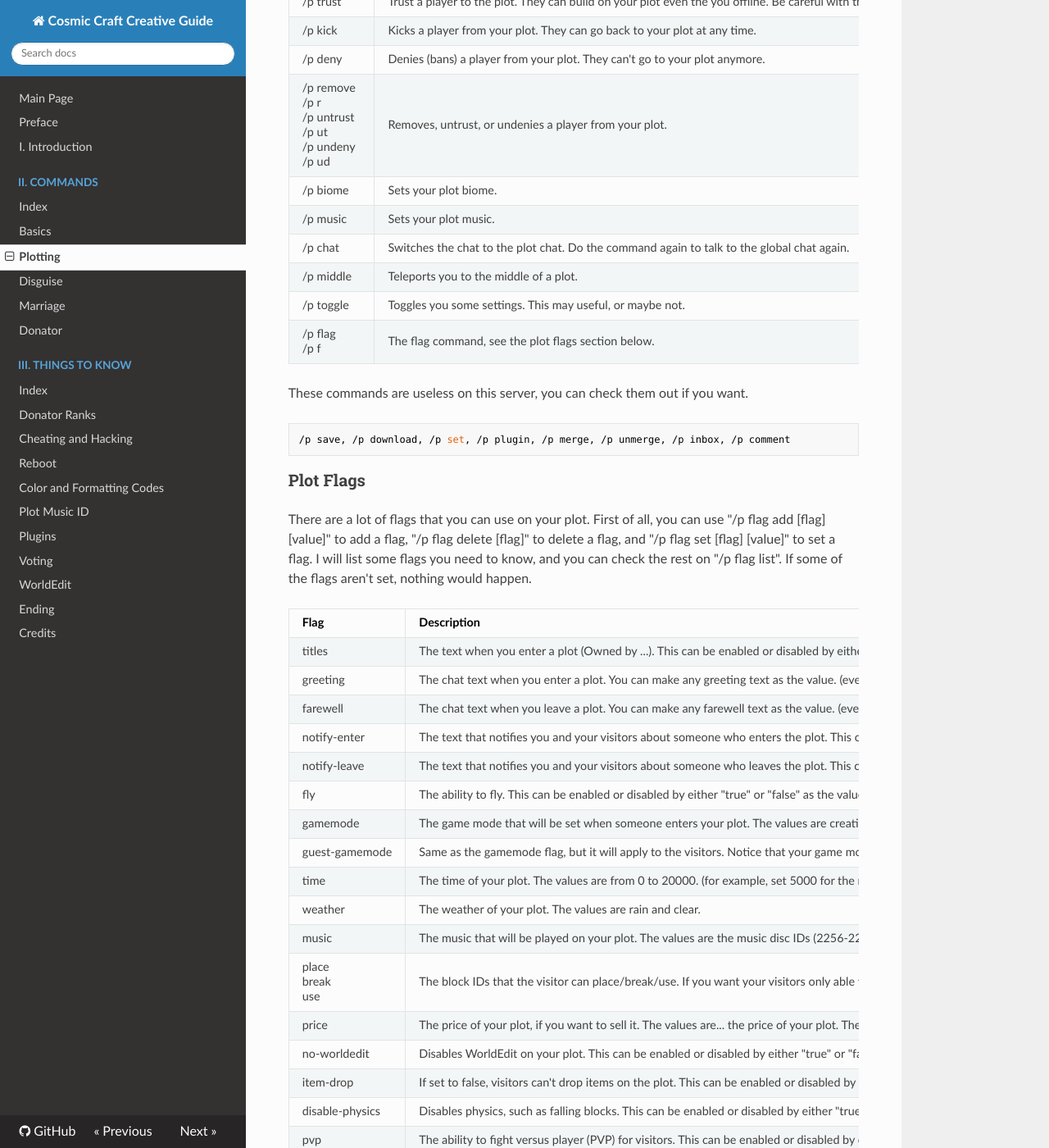
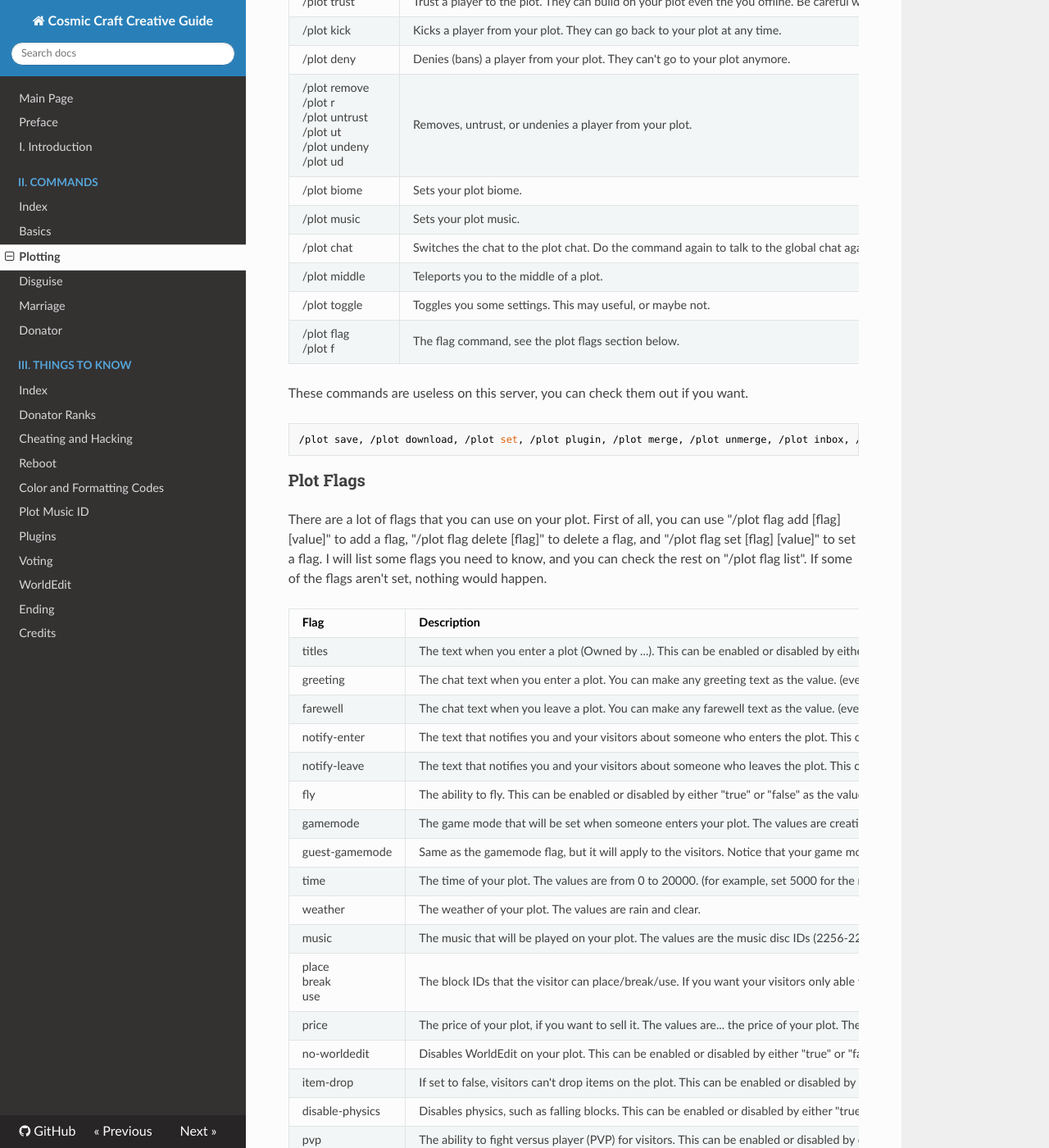
Before and after one commit to limejuce/cc-creative-guide, an MkDocs documentation site: the page built from docs/commands/plotting.md, in a window 1280 px wide and 1400 px high, scrolled down 588 px. Shown: the whole window at 82% size. Built offline with MkDocs 1.6.1, drawn with Linux system fonts in a browser that asks for light colours; nearby versions of some CDN libraries; old or Windows-style settings are respelled for this version of MkDocs; some of the changed text lies outside the part shown.

Commit message:
27/09/2018

````diff
--- a/docs/commands/plotting.md
+++ b/docs/commands/plotting.md
@@ -1,37 +1,37 @@
 <h2>II.2. Commands - Plotting</h2>
 
-The plot command is important on this creative. We will use /p for the rest of this section.
+The plot command is important on this creative. We will use /plot for the rest of this section.
 
 | Commands | Description |
 | --- | --- |
-| /p auto | Claims a random plot. You can claim 3 plots as a normal player, 4 as a Donator 1, 5 as a Donator 2, and 6 as a Donator 3
-| /p claim | Claims an empty plot, use this commands inside an empty plot.
-| /p buy | Buys a plot that is on sale.
-| /p delete | Deletes your plot from the existence. Watch out.
-| /p home<br>/p h<br>/p visit<br>/p v<br>/p goto | Goes to a plot. <br>If there is no identifier, it will teleport you to your own plot. <br>If there is a number, it will teleport you to your plot that you specify. ("/p h 2" goes to your second plot). <br>If there is a player name, it will teleport you the player's (first) plot. ("/p h Pixel5958" goes to my first plot). <br>Add a number and it will teleport you to the specified player's plot. ("/p h Pixel5958 2" goes to my second plot). <br>You can also use coordinates to go to a specific plot. ("/p h 0;1" goes to the spawn plot)
-| /p info | Tells you about a plot. Stand in a plot, use the command, and you will get informations about the plot.
-| /p add | Adds a player to the plot. They can build on your plot when the owner online.
-| /p trust | Trust a player to the plot. They can build on your plot even the you offline. Be careful with this command
-| /p kick | Kicks a player from your plot. They can go back to your plot at any time.
-| /p deny | Denies (bans) a player from your plot. They can't go to your plot anymore.
-| /p remove<br>/p r<br>/p untrust<br>/p ut<br>/p undeny<br>/p ud | Removes, untrust, or undenies a player from your plot.
-| /p biome | Sets your plot biome.
-| /p music | Sets your plot music.
-| /p chat | Switches the chat to the plot chat. Do the command again to talk to the global chat again.
-| /p middle | Teleports you to the middle of a plot.
-| /p toggle | Toggles you some settings. This may useful, or maybe not.
-| /p flag<br>/p f | The flag command, see the plot flags section below.
+| /plot auto | Claims a random plot. You can claim 3 plots as a normal player, 4 as a Donator 1, 5 as a Donator 2, and 6 as a Donator 3
+| /plot claim | Claims an empty plot, use this commands inside an empty plot.
+| /plot buy | Buys a plot that is on sale.
+| /plot delete | Deletes your plot from the existence. Watch out.
+| /plot home<br>/plot h<fbr>/plot visit<br>/plot v<br>/plot goto | Goes to a plot. <br>If there is no identifier, it will teleport you to your own plot. <br>If there is a number, it will teleport you to your plot that you specify. ("/plot h 2" goes to your second plot). <br>If there is a player name, it will teleport you the player's (first) plot. ("/plot h Pixel5958" goes to my first plot). <br>Add a number and it will teleport you to the specified player's plot. ("/plot h Pixel5958 2" goes to my second plot). <br>You can also use coordinates to go to a specific plot. ("/plot h 0;1" goes to the spawn plot)
+| /plot info | Tells you about a plot. Stand in a plot, use the command, and you will get informations about the plot.
+| /plot add | Adds a player to the plot. They can build on your plot when the owner online.
+| /plot trust | Trust a player to the plot. They can build on your plot even the you offline. Be careful with this command
+| /plot kick | Kicks a player from your plot. They can go back to your plot at any time.
+| /plot deny | Denies (bans) a player from your plot. They can't go to your plot anymore.
+| /plot remove<br>/plot r<br>/plot untrust<br>/plot ut<br>/plot undeny<br>/plot ud | Removes, untrust, or undenies a player from your plot.
+| /plot biome | Sets your plot biome.
+| /plot music | Sets your plot music.
+| /plot chat | Switches the chat to the plot chat. Do the command again to talk to the global chat again.
+| /plot middle | Teleports you to the middle of a plot.
+| /plot toggle | Toggles you some settings. This may useful, or maybe not.
+| /plot flag<br>/plot f | The flag command, see the plot flags section below.
 
 
 These commands are useless on this server, you can check them out if you want.
 
 ```
-/p save, /p download, /p set, /p plugin, /p merge, /p unmerge, /p inbox, /p comment
+/plot save, /plot download, /plot set, /plot plugin, /plot merge, /plot unmerge, /plot inbox, /plot comment
 ```
 
 ### Plot Flags
 
-There are a lot of flags that you can use on your plot. First of all, you can use "/p flag add [flag] [value]" to add a flag, "/p flag delete [flag]" to delete a flag, and "/p flag set [flag] [value]" to set a flag. I will list some flags you need to know, and you can check the rest on "/p flag list". If some of the flags aren't set, nothing would happen.
+There are a lot of flags that you can use on your plot. First of all, you can use "/plot flag add [flag] [value]" to add a flag, "/plot flag delete [flag]" to delete a flag, and "/plot flag set [flag] [value]" to set a flag. I will list some flags you need to know, and you can check the rest on "/plot flag list". If some of the flags aren't set, nothing would happen.
 
 | Flag | Description |
 | --- | ---
@@ -45,9 +45,9 @@ There are a lot of flags that you can use on your plot. First of all, you can us
 | guest-gamemode | Same as the gamemode flag, but it will apply to the visitors. Notice that your game mode won't affected.
 | time | The time of your plot. The values are from 0 to 20000. (for example, set 5000 for the morning, 10000 for noon, and 15000 for the afternoon)
 | weather | The weather of your plot. The values are rain and clear.
-| music | The music that will be played on your plot. The values are the music disc IDs (2256-2267). It would be easier to use /p music.
-| place<br>break<br>use | The block IDs that the visitor can place/break/use. If you want your visitors only able to use a chest, do "/p flag set use 54". If you want your visitors only able to use a chest and a wooden button, do "/p flag set use 54,143". Notice that I don't use a space to separate the items. Set the value to 0 if you want your visitors can place/break/use anything.
-| price | The price of your plot, if you want to sell it. The values are... the price of your plot. The visitors can use /p buy to buy a plot, if a price is set.
+| music | The music that will be played on your plot. The values are the music disc IDs (2256-2267). It would be easier to use /plot music.
+| place<br>break<br>use | The block IDs that the visitor can place/break/use. If you want your visitors only able to use a chest, do "/plot flag set use 54". If you want your visitors only able to use a chest and a wooden button, do "/plot flag set use 54,143". Notice that I don't use a space to separate the items. Set the value to 0 if you want your visitors can place/break/use anything.
+| price | The price of your plot, if you want to sell it. The values are... the price of your plot. The visitors can use /plot buy to buy a plot, if a price is set.
 | no-worldedit | Disables WorldEdit on your plot. This can be enabled or disabled by either "true" or "false" as the values.
 | item-drop | If set to false, visitors can't drop items on the plot. This can be enabled or disabled by either "true" or "false" as the values.
 | disable-physics | Disables physics, such as falling blocks. This can be enabled or disabled by either "true" or "false" as the values.
````
Also changed, not shown: CHANGELOG.md (+7 -0 lines), README.md (+1 -1 lines), docs/commands/basics.md (+2 -1 lines), docs/commands/donator.md (+1 -1 lines), docs/index.md (+1 -1 lines), docs/things/donator.md (+1 -1 lines).
